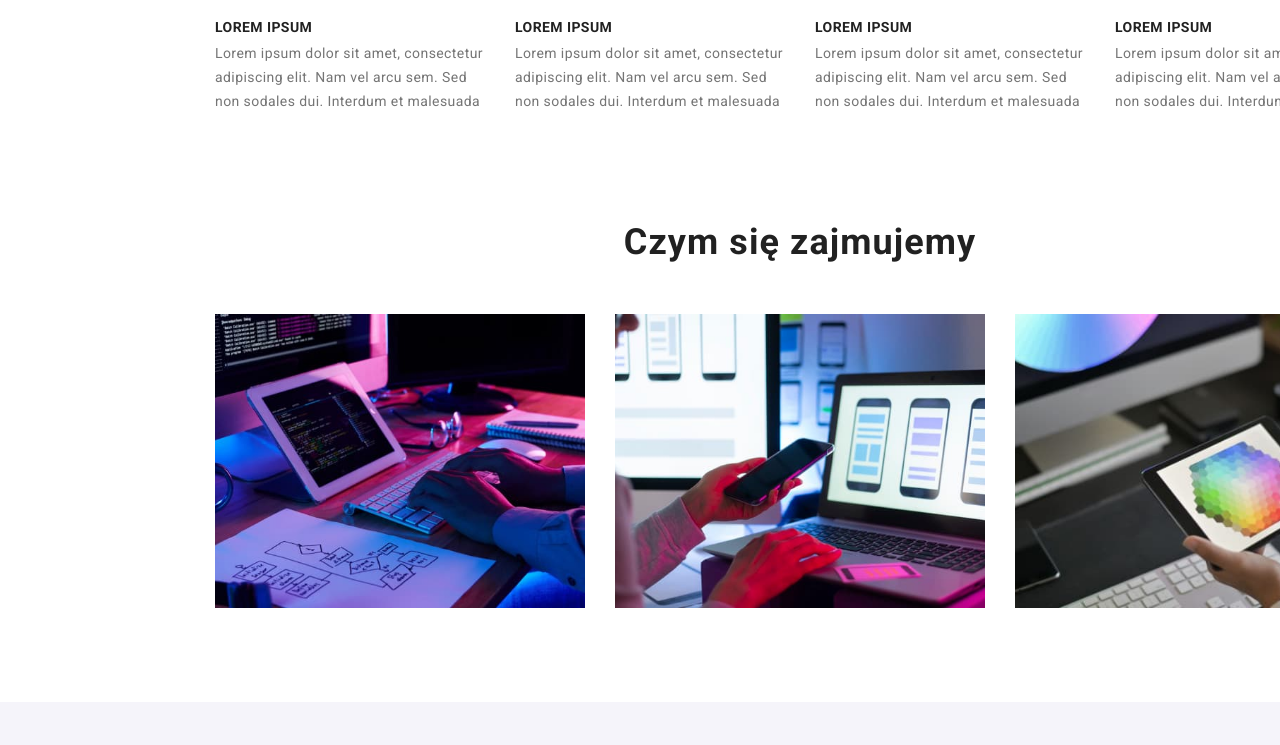
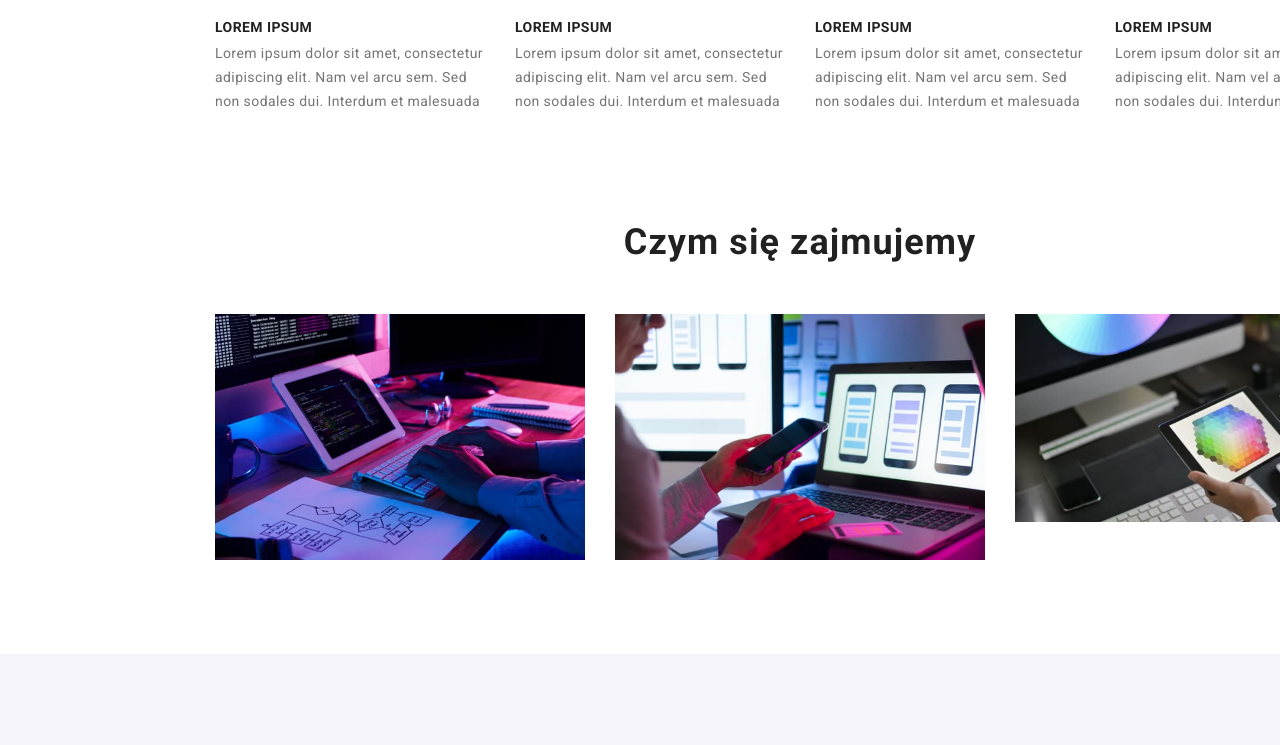
Before and after one commit to LadyAlicja/goit-markup-hw-03, a plain HTML site: page index.html in a window 1280 px wide. Shown: the part 760-1505 px from the top of the page. Drawn offline with Linux system fonts and the light colour scheme.

Commit message:
trying with images

```diff
--- a/css/styles.css
+++ b/css/styles.css
@@ -27,6 +27,9 @@ a {
 ul {
   list-style: none;
 }
+figure {
+  margin: 0;
+}
 
 .header-links {
   color: var(--text-headers-color);
@@ -41,10 +44,8 @@ ul {
 }
 
 .header {
-  width: 1600px;
-  margin: 0px;
-  left: 0px;
-  top: 0px;
+  margin-left: 15px;
+  margin-right: 15px;
 
   font-weight: 500;
   font-size: 14px;
@@ -107,7 +108,8 @@ ul {
 }
 
 .header-block {
-  width: 1600px;
+  padding-left: 200px;
+  padding-right: 200px;
   display: flex;
   justify-content: center;
   align-items: center;
@@ -251,6 +253,12 @@ ul {
 
 .container {
   width: 1200px;
+  margin: auto;
+}
+
+.section {
+  padding-top: 94px;
+  padding-bottom: 94px;
 }
 
 .nav-list-flex {
@@ -260,7 +268,7 @@ ul {
 }
 
 .nav-item:nth-of-type(1) {
-  padding: 24px 93px 25px 215px;
+  padding: 24px 93px 25px 15px;
 }
 
 .nav-item:nth-of-type(2) {
@@ -285,27 +293,25 @@ ul {
 
 .header-contact2 {
   padding-top: 32px;
-  padding-right: 227px;
+  padding-right: 27px;
 }
 
 .contact-flex {
   display: flex;
+  justify-content: flex-end;
 }
 
 .flex-list {
   display: flex;
   justify-content: space-between;
-  padding: 94px 215px 94px 215px;
+  padding-right: 15px;
+  padding-left: 15px;
   margin: 0;
   gap: 30px;
+  padding-bottom: unset;
 }
-
-.what-we-do-block {
-  padding-left: 215px;
-  padding-right: 215px;
-  width: 1170px;
-  box-sizing: content-box;
-  padding-bottom: 94px;
+.about-us-block {
+  padding: 0 15px;
 }
 
 .what-we-do-list {
@@ -313,6 +319,8 @@ ul {
   margin: 0;
   justify-content: space-between;
   padding: 0;
+  gap: 30px;
+  padding: 0 15px;
 }
 
 .what-we-do-text {
@@ -327,25 +335,8 @@ ul {
   margin: 0;
 }
 
-.picture-margin {
-  margin: 0;
-  width: 370px;
-  height: 294px;
-}
-
-.picture-size {
-  width: 100%;
-  height: 100%;
-  object-fit: cover;
+.picture-display {
   display: block;
-}
-
-.what-we-do-padding-pictures:nth-of-type(1) {
-  padding-right: 30px;
-}
-
-.what-we-do-padding-pictures:nth-of-type(2) {
-  padding-right: 30px;
 }
 
 .our-team {
@@ -409,12 +400,6 @@ ul {
   margin: 0;
 }
 
-.apps-pictures {
-  margin: 0;
-  width: 370px;
-  height: 294px;
-}
-
 .apps-names {
   padding-left: 24px;
   border: 1px solid #eeeeee;
@@ -422,3 +407,8 @@ ul {
   padding-bottom: 20px;
   margin: 0;
 }
+
+.picture-as-block {
+  display: block;
+  margin: 0;
+}
--- a/index.html
+++ b/index.html
@@ -15,7 +15,7 @@
     <title>WebStudio</title>
   </head>
   <body>
-    <header class="header">
+    <header class="header container">
       <nav>
         <ul class="list-no-style nav-list-flex">
           <li class="nav-item">
@@ -51,8 +51,8 @@
         <button type="button" class="button-order">Zamów usługę</button>
       </div>
 
-      <div class="section-main-page">
-        <ul class="list-no-style flex-list">
+      <div class="section-main-page container">
+        <ul class="list-no-style flex-list section">
           <li>
             <section class="description-blocks">
               <h2 class="description-blocks-header">Lorem ipsum</h2>
@@ -95,39 +95,36 @@
         </ul>
       </div>
 
-      <div class="what-we-do-block container">
+      <div class="what-we-do-block container section">
         <h2 class="what-we-do-text">Czym się zajmujemy</h2>
         <ul class="list-no-style what-we-do-list">
-          <li class="what-we-do-padding-pictures">
-            <figure class="picture-margin">
+          <li>
+            <figure>
               <img
-                class="picture-size"
+                class="picture-as-block"
                 src="images/person-coding.jpg"
                 alt="osoba pisząca na klawiaturze kod"
                 width="370"
-                height="294"
               />
             </figure>
           </li>
-          <li class="what-we-do-padding-pictures">
-            <figure class="picture-margin">
+          <li>
+            <figure>
               <img
-                class="picture-size"
+                class="picture-as-block"
                 src="images/smartphone-designing.jpg"
                 alt="projektowanie designu dla smartfonów"
                 width="370"
-                height="294"
               />
             </figure>
           </li>
-          <li class="what-we-do-padding-pictures">
-            <figure class="picture-margin">
+          <li>
+            <figure>
               <img
-                class="picture-size"
+                class="picture-as-block"
                 src="images/color-choosing.jpg"
                 alt="dobieranie kolorów, przy użyciu tabletu"
                 width="370"
-                height="294"
               />
             </figure>
           </li>
```
Also changed, not shown: portfolio.html (+4 -4 lines).
